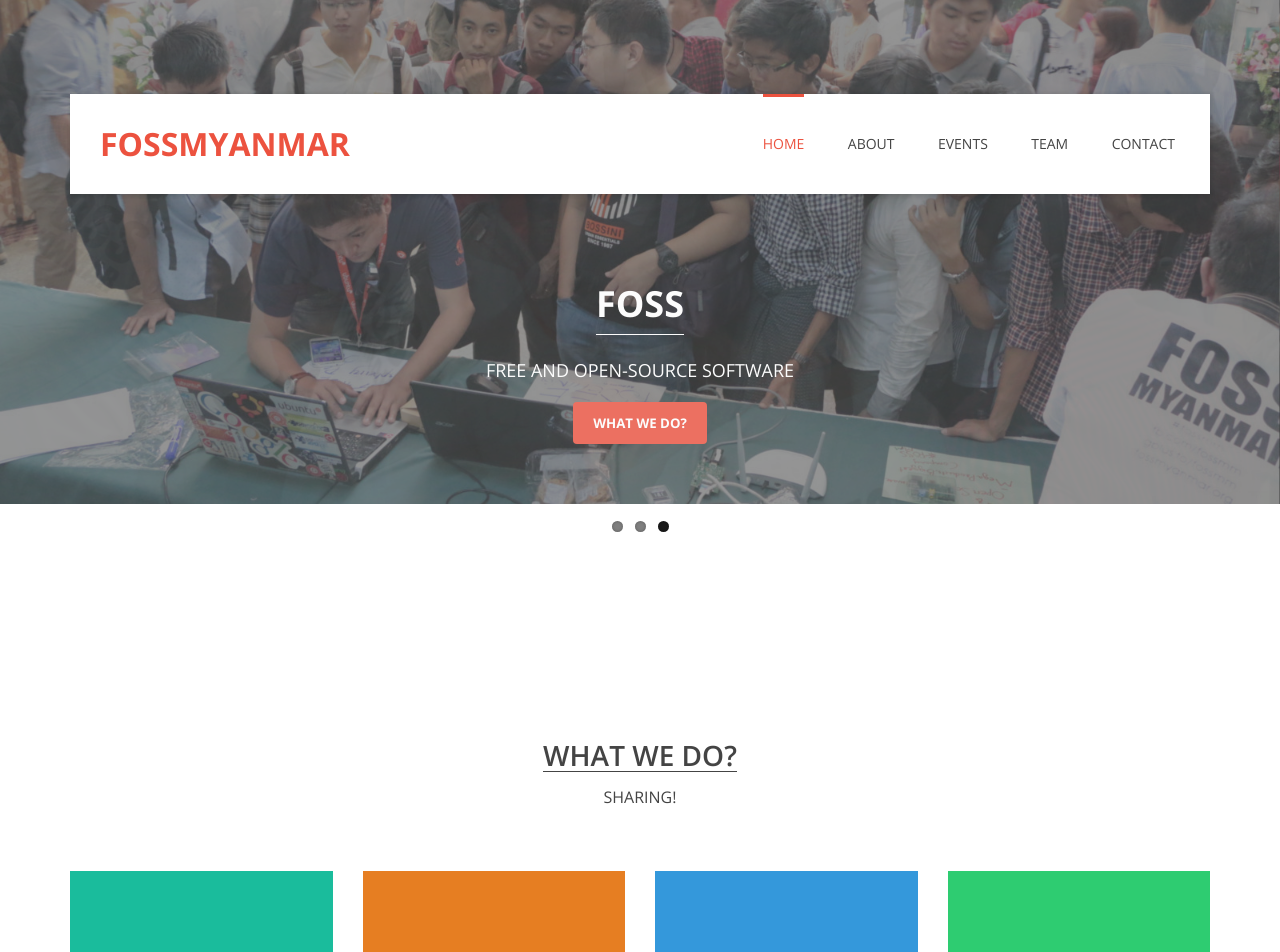
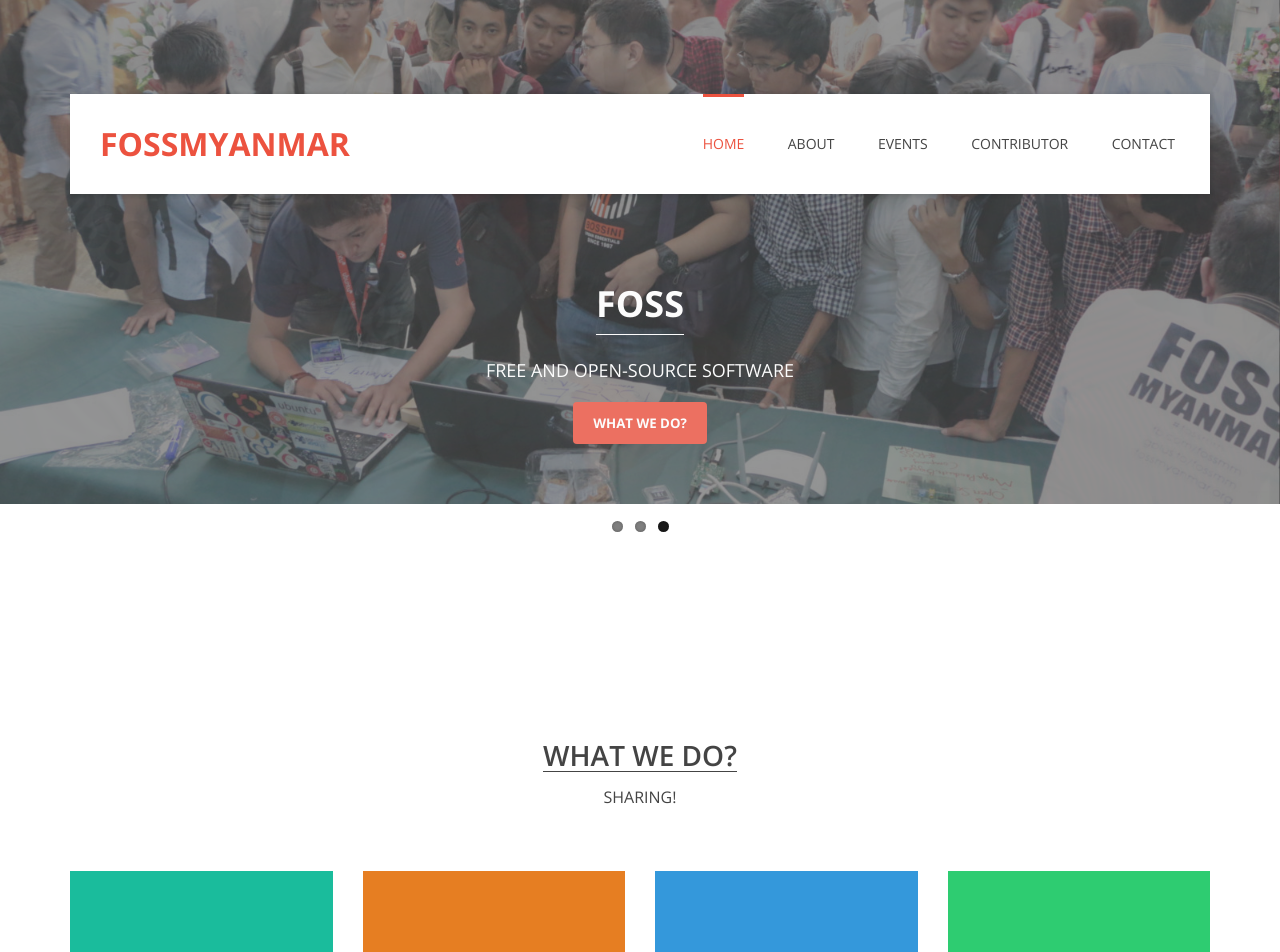
Before and after one commit to fossmyanmar/fossmyanmar.github.io, a Jekyll site: the page built from index.html, in a window 1280 px wide. Shown: the top 952 px of the page. Built offline with Jekyll 4.4.1, drawn with Linux system fonts in a browser that asks for light colours.

Commit message:
Update index.html
Team > Contributor

```diff
--- a/index.html
+++ b/index.html
@@ -18,7 +18,7 @@
                             <li class="active"><a href="#">Home</a></li>
                             <li><a href="#about">About</a></li>
                             <li><a href="#events">Events</a></li>
-                            <li><a href="#our-team">Team</a></li>
+                            <li><a href="#our-contributor">Contributor</a></li>
                             <li><a href="#contact">Contact</a></li>
                         </ul>
                         <a href="#" class="toggle-menu visible-sm visible-xs"><i class="fa fa-bars"></i></a>
@@ -30,7 +30,7 @@
                     <li class="active"><a href="#">Home</a></li>
                     <li><a href="#services">Services</a></li>
                     <li><a href="#portfolio">Portfolio</a></li>
-                    <li><a href="#our-team">Team</a></li>
+                    <li><a href="#our-contributor">Contributor</a></li>
                     <li><a href="#contact">Contact</a></li>
                 </ul>
             </div> <!-- /.menu-responsive -->
@@ -181,7 +181,7 @@
 
     </div> <!-- /.container -->
 </div> <!-- /#portfolio -->
-<div class="content-section" id="our-team">
+<div class="content-section" id="our-contributor">
     <div class="container">
         <div class="row">
             <div class="heading-section col-md-12 text-center">
```
